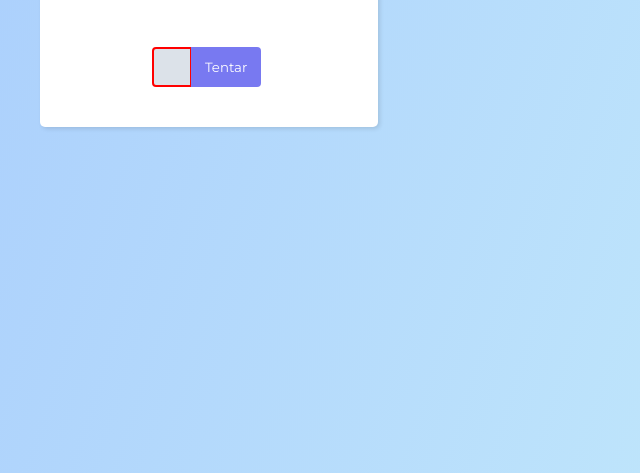
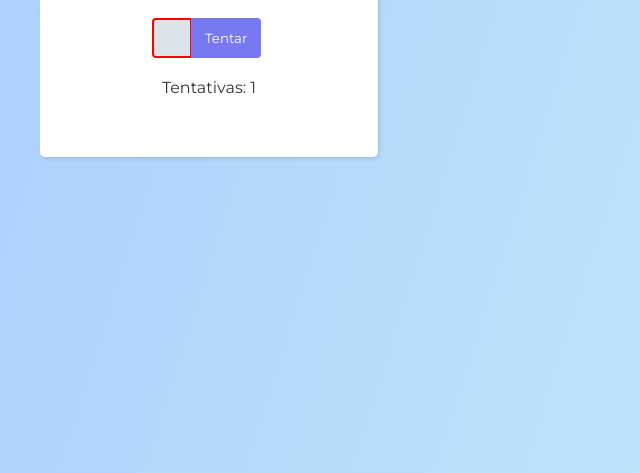
Before and after one commit to mateuswesley-1/DNC-desenvolvimento-full-stack, a plain HTML site: page Javascript/Jogo advinhação/index.html in a window 1280 px wide. Both pictures are taken after a click on the button "Tentar". Shown: the part 327-800 px from the top of the page, without its empty margins (431-1071 px from the left). Drawn offline with Linux system fonts and the light colour scheme.

Commit message:
feedback usuário
Adicionando feedback sobre o numero de tentativas

```diff
--- a/Javascript/Jogo advinhação/index.html
+++ b/Javascript/Jogo advinhação/index.html
@@ -17,6 +17,7 @@
             <p id="mensagem">Adivinhe o número entre 0 e 9</p>
             <input type="text" name="num" id="inum" oninput="this.value=this.value.replace(/[^0-9]/g,'')">
             <input type="button" value="Tentar" onclick="sortear()">
+            <p id="tentativas">Tentativas: 0</p>
         </section>
 
         <section id="tela2">
--- a/Javascript/Jogo advinhação/script.js
+++ b/Javascript/Jogo advinhação/script.js
@@ -9,7 +9,7 @@ function sortear(){
     var num_user = document.querySelector('input#inum')
     var mensagem = document.querySelector('h2#textoFim')
     var alerta = document.querySelector('p#mensagem')
-
+    num_tentativas += 1
     if(num_user.value > 9 || num_user.value < 0 ){
         alerta.style.color = 'red'
     }else{
@@ -18,11 +18,11 @@ function sortear(){
             tela1.style.display = 'none'
             tela2.style.display = 'block'
 
-            num_tentativas += 1
             mensagem.innerHTML = `Você acertou em ${num_tentativas} tentativas!`
         }else{
-            num_tentativas += 1
+
             num_user.style.border = '2px solid red'
+            document.querySelector('p#tentativas').innerHTML = `Tentativas: ${num_tentativas}`
         }
 
     }
--- a/Javascript/Jogo advinhação/styles.css
+++ b/Javascript/Jogo advinhação/styles.css
@@ -66,6 +66,11 @@ section input[type='button']:hover{
     color: #FFFFFF;
     cursor: pointer;
 }
+
+section p#tentativas{
+    margin: 20px;
+}
+
 /* Tela2*/
 
 section#tela2{
```
